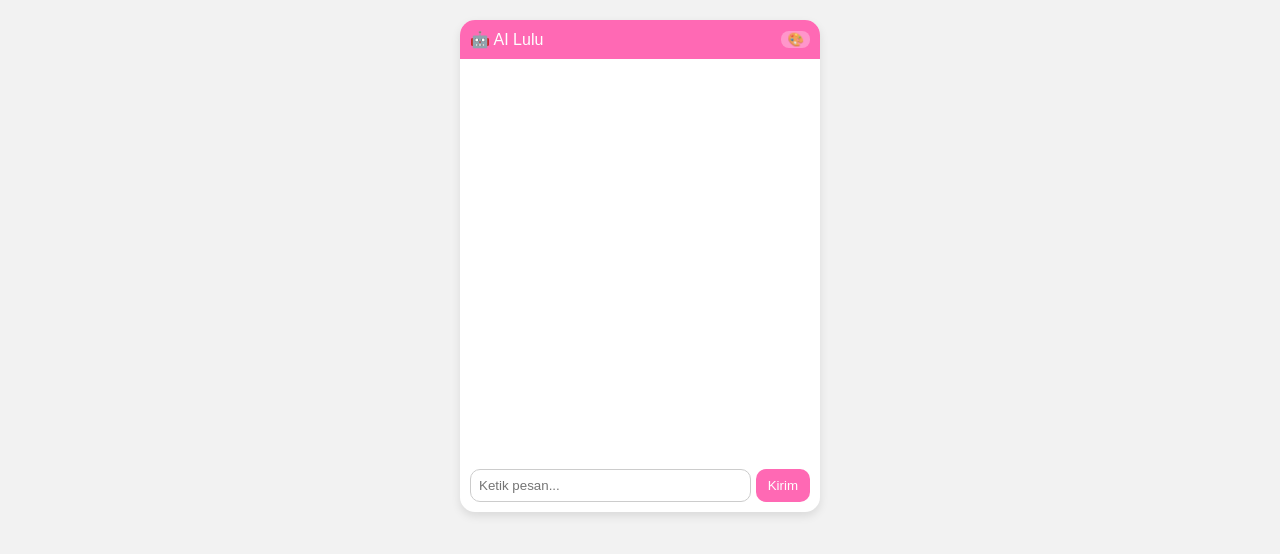
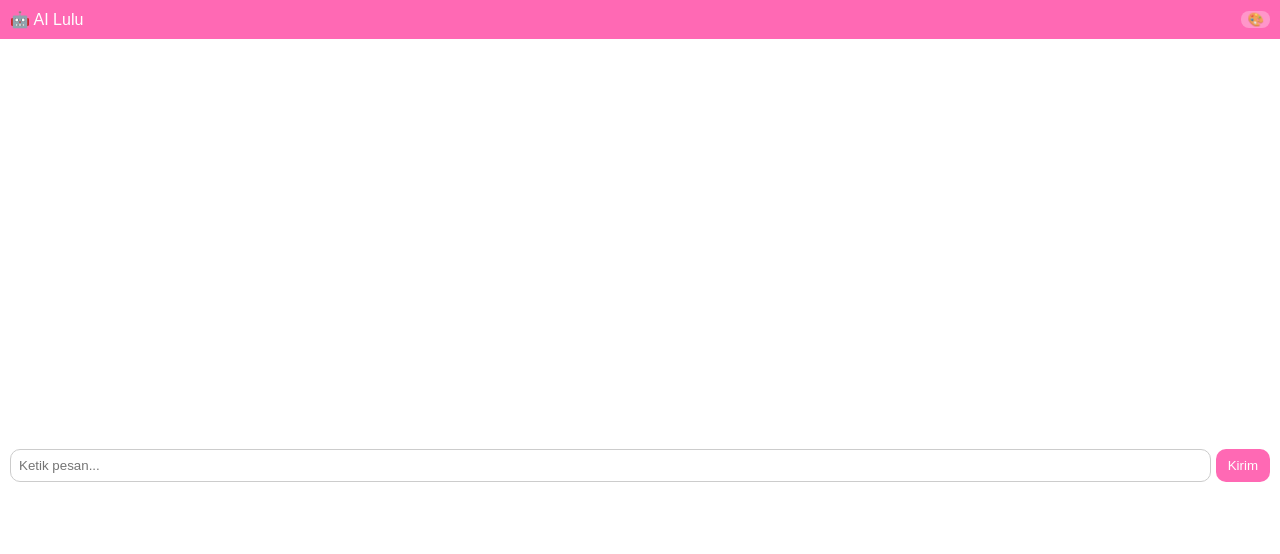
Before and after one commit to luluamalia867-design/ai-chatbotlulu, a plain HTML site: page index.html in a window 1280 px wide. Drawn offline with Linux system fonts and the light colour scheme.

Commit message:
Update style.css

```diff
--- a/style.css
+++ b/style.css
@@ -2,17 +2,14 @@ body {
   margin: 0;
   font-family: Arial, sans-serif;
   background: #f2f2f2;
-  display: flex;
-  justify-content: center;
-  margin-top: 20px;
 }
 
 .chat-container {
-  width: 360px;
+  width: 100vw;
+  height: 100vh;
   background: white;
-  border-radius: 15px;
-  overflow: hidden;
-  box-shadow: 0 4px 10px rgba(0,0,0,0.1);
+  display: flex;
+  flex-direction: column;
 }
 
 /* HEADER */
```
